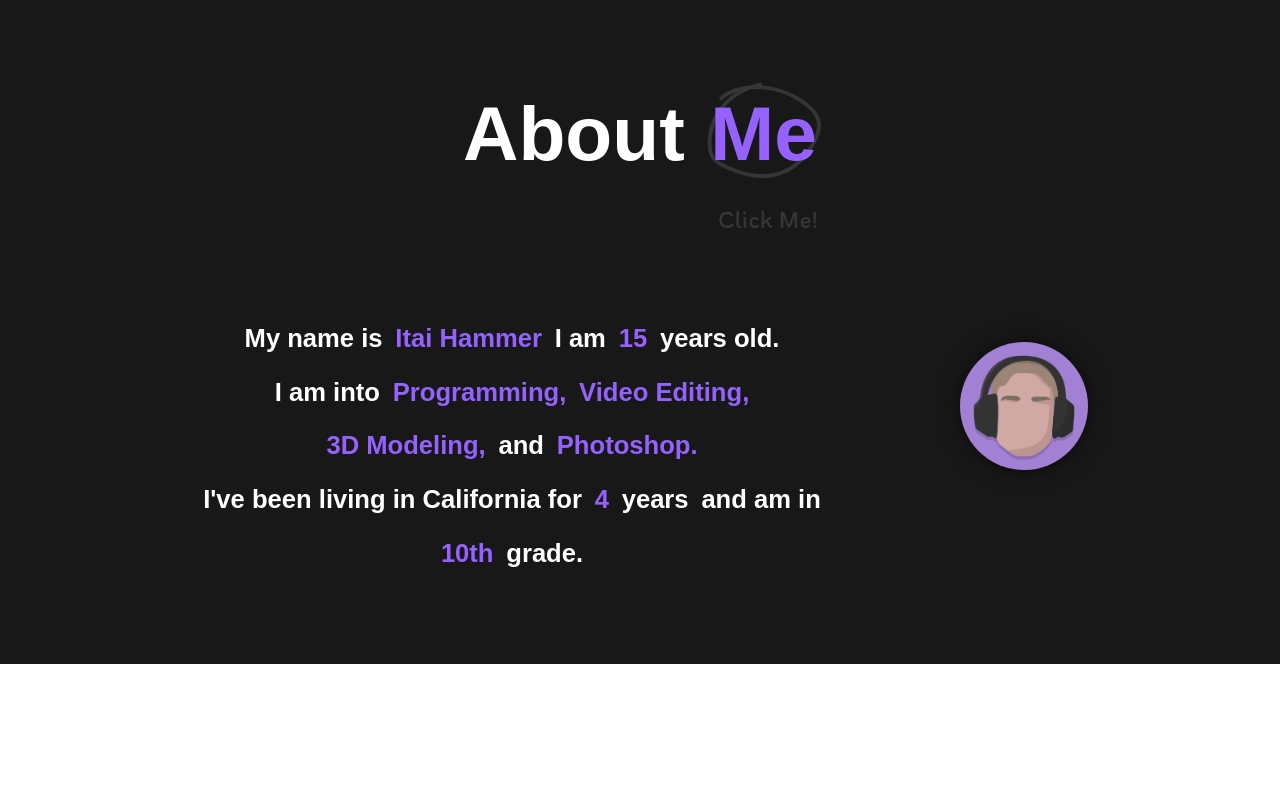
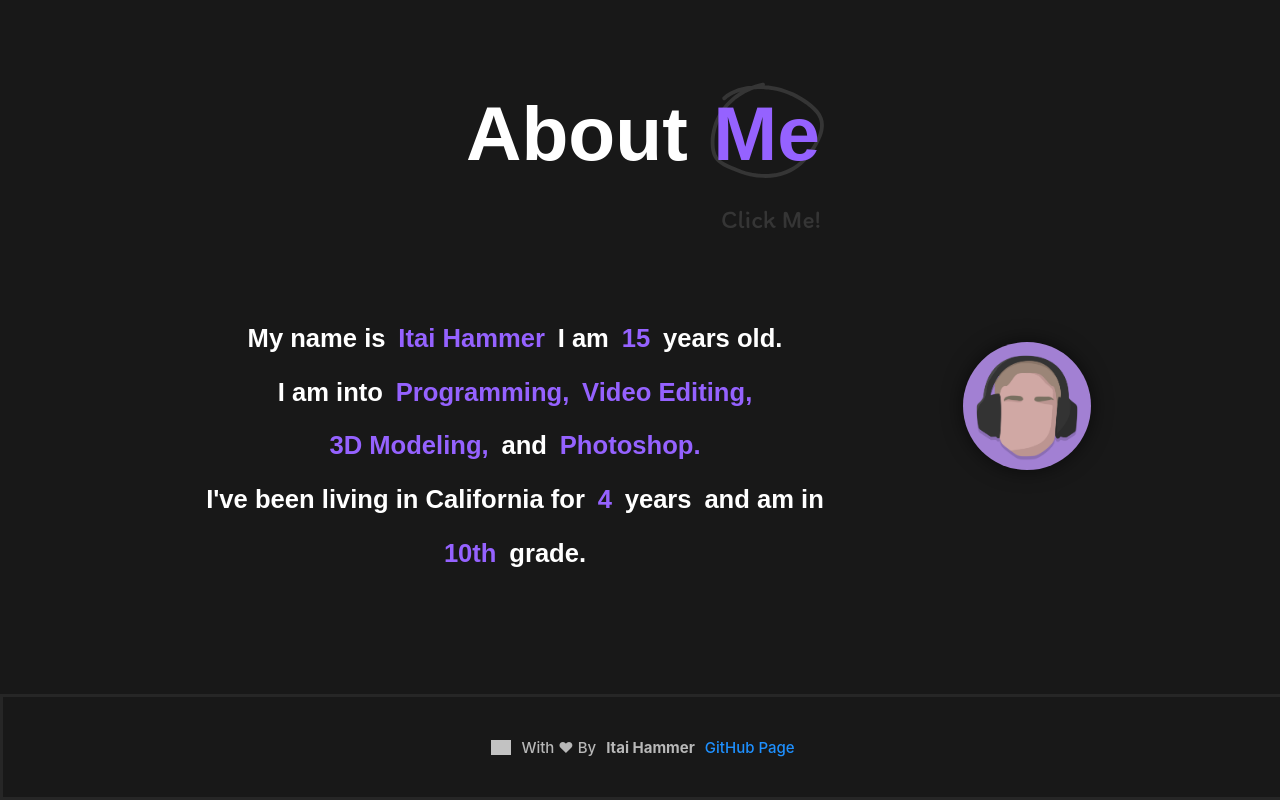
Before and after one commit to ItaiHammer/website, a React (Create React App) app: page / in a window 1280 px wide. Shown: the part 1059-1859 px from the top of the page. Before the commit the page ends 1723 px from the top, so only its background shows below. Built offline with nearby package versions, Linux system fonts and the light colour scheme; grey boxes are pictures that could not be loaded.

Commit message:
Added Footer

```diff
--- a/src/App.js
+++ b/src/App.js
@@ -6,6 +6,7 @@ import Header from './components/Header';
 import Body from './components/Body';
 import AboutMe from './components/AboutMe';
 import MyWork from './components/MyWork';
+import Footer from './components/Footer';
 
 function App() {
   const [theme, setTheme] = useState('#00AAFF');
@@ -16,6 +17,7 @@ function App() {
     <Body theme={theme} setTheme={setTheme} />
     <AboutMe/>
     {/* <MyWork/> */}
+    <Footer/>
   </div>);
 }
 
--- /dev/null
+++ b/src/components/Footer.css
@@ -0,0 +1,73 @@
+@media (min-width: 300px) {
+    #footer {
+        background: #181818;
+        width: 100vw;
+        height: 50px;
+        display: flex;
+        flex-direction: row;
+        flex-wrap: wrap;
+        align-items: center;
+        justify-content: center;
+        gap: 10px;
+        color: #b8b8b8;
+        border: 3px solid #262626;
+    }
+
+    .footerp {
+        font-size: 10px;
+        font-weight: 500;
+    }
+
+    .footerh1 {
+        font-size: 10px;
+        font-weight: 700;
+    }
+
+    .footera {
+        font-size: 10px;
+        font-weight: 500;
+        color: dodgerblue;
+    }
+
+    .made-icon {
+        width: 20px;
+        filter: invert() brightness(200%);
+    }
+}
+
+@media (min-width: 750px) {
+    #footer {
+        background: #181818;
+        width: 100vw;
+        height: 100px;
+        display: flex;
+        flex-direction: row;
+        flex-wrap: wrap;
+        align-items: center;
+        justify-content: center;
+        gap: 10px;
+        color: #b8b8b8;
+        border: 3px solid #262626;
+    }
+
+    .footerp {
+        font-size: 15px;
+        font-weight: 500;
+    }
+
+    .footerh1 {
+        font-size: 15px;
+        font-weight: 700;
+    }
+
+    .footera {
+        font-size: 15px;
+        font-weight: 500;
+        color: dodgerblue;
+    }
+
+    .made-icon {
+        width: 20px;
+        filter: invert() brightness(200%);
+    }
+}
--- /dev/null
+++ b/src/components/Footer.jsx
@@ -0,0 +1,13 @@
+import React from 'react';
+
+//files
+import './Footer.css';
+
+export default function Footer () {
+    return (<div id="footer" >
+
+        <img src="https://cdn2.iconfinder.com/data/icons/font-awesome/1792/code-512.png" className="made-icon" />
+        <p className="footerp" >With ❤ By</p><h1 className="footerh1" >Itai Hammer</h1>
+        <a href="https://github.com/ItaiHammer/website" target="blank" className="footera" >GitHub Page</a>
+    </div>);
+}
--- a/src/components/MyWork.css
+++ b/src/components/MyWork.css
@@ -19,6 +19,7 @@ a {
     align-items: center;
     justify-content: center;
     gap: 2vw;
+    margin-top: 200px;
 }
 
 .my-work-title {
@@ -30,12 +31,15 @@ a {
 }
 
 .work-popup-container {
+    width: 100vw;
+    height: 30vw;
     display: flex;
     flex-direction: row;
     flex-wrap: wrap;
     align-items: center;
     justify-content: center;
     gap: 5vw;
+    margin-top: 30px;
 }
 
 .work-popup {
@@ -49,4 +53,5 @@ a {
     justify-content: center;
     border-radius: 10px;
     cursor: pointer;
+    box-shadow: 0 0 20px rgba(0, 0, 0, 0.4);
 }
--- a/src/components/MyWork.jsx
+++ b/src/components/MyWork.jsx
@@ -13,7 +13,7 @@ export default function MyWork () {
         animate: {
             opacity: 1,
             y: 0,
-            transition: {duration: 2}
+            transition: {duration: 3}
         },
     }
 
@@ -23,8 +23,8 @@ export default function MyWork () {
             <h1 className="my-work-title" style={{color: '#FFCC00',userSelect: 'none' , cursor: 'pointer'}}>Work</h1>
         </div>
         <div className="work-popup-container">
-            <div className="work-popup"></div>
-            <div className="work-popup"></div>
+            <motion.div whileHover={{y: -50}} transition={{type: 'spring', mass: 3, damping: 15}} className="work-popup"></motion.div>
+            <motion.div whileHover={{y: -50}} transition={{duration: 0.5}} className="work-popup"></motion.div>
         </div>
         <br/><br/>
     </motion.div>);
```
Also changed, not shown: 23 other files (tests, documents, lock files or other folders).
